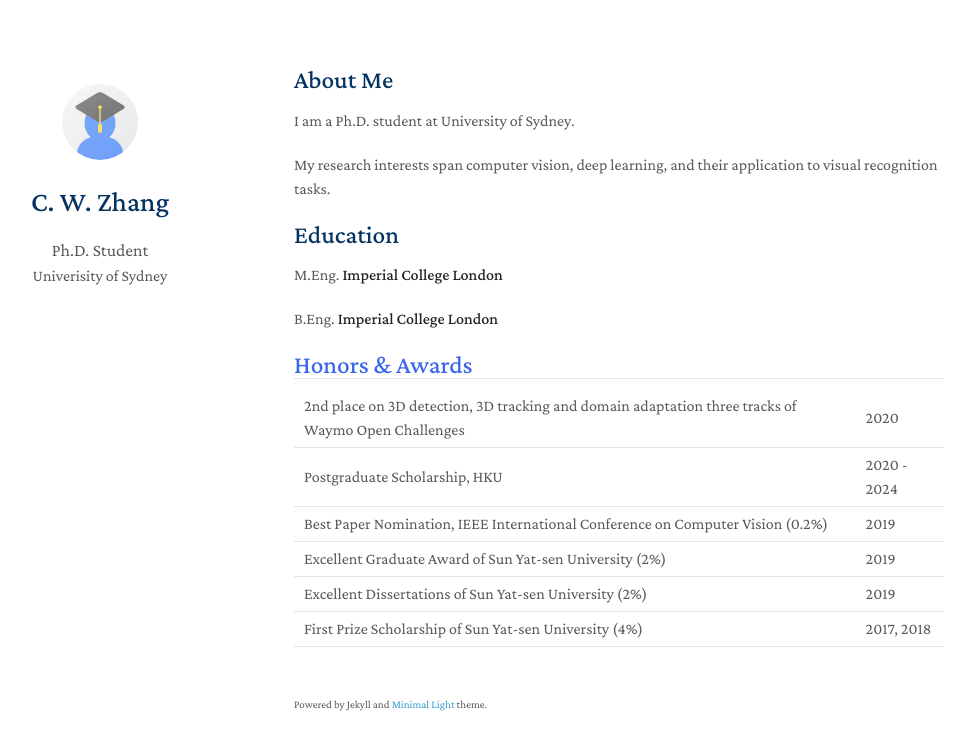
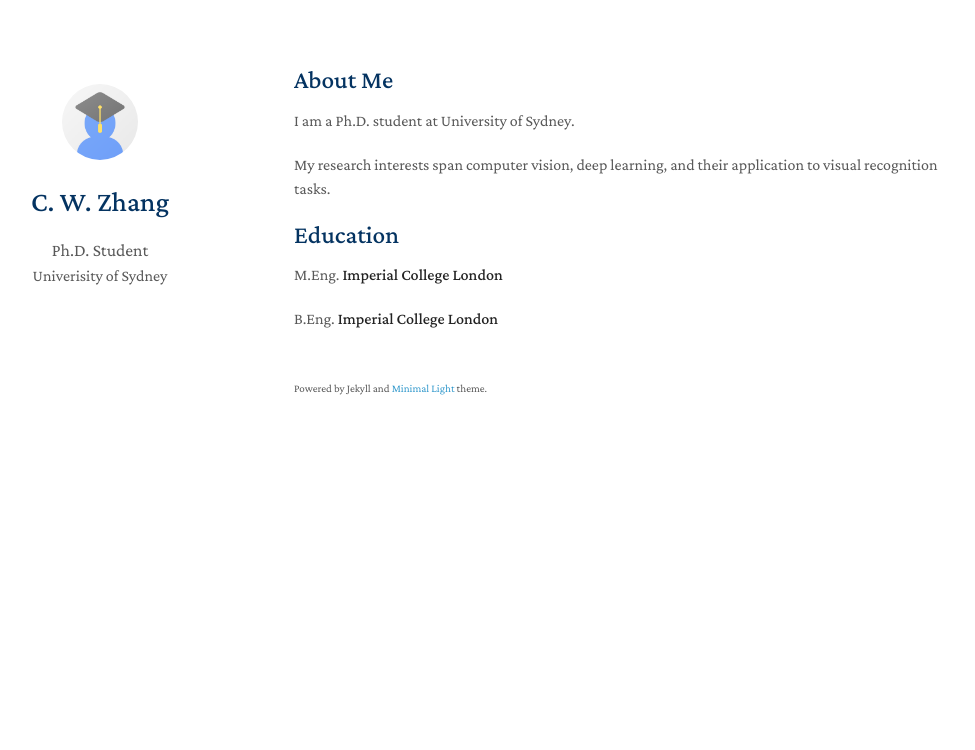
Before and after one commit to charmeleonz/charmeleonz.github.io, a Jekyll site: the page built from index.md, in a window 1280 px wide. Shown: the top 750 px of the page, without its empty margins (176-1151 px from the left). Built offline with Jekyll 4.4.1, drawn with Linux system fonts in a browser that asks for light colours; nearby versions of some CDN libraries; a style sheet for code colours, icons or effects is not loaded; our own code applies the rules of GitHub Pages for plain Markdown files.

Commit message:
Update education.md

```diff
--- a/_includes/education.md
+++ b/_includes/education.md
@@ -3,34 +3,3 @@
 M.Eng. **Imperial College London**
 
 B.Eng. **Imperial College London**
-
-<h2 id="honors--awards" style="color:rgb(59, 103, 236)">Honors &amp; Awards</h2>
-<hr style="margin-top:-16px;margin-bottom:10px;" />
-<table style="border-spacing:2px" width="100%">
-    <tbody>
-    <tr>
-        <td>2nd place on 3D detection, 3D tracking and domain adaptation three tracks of Waymo Open Challenges</td>
-        <td>2020</td>
-    </tr>
-    <tr>
-        <td>Postgraduate Scholarship, HKU</td>
-        <td>2020 - 2024</td>
-    </tr>
-    <tr>
-        <td>Best Paper Nomination, IEEE International Conference on Computer Vision (0.2%)</td>
-        <td>2019</td>
-    </tr>
-    <tr>
-        <td>Excellent Graduate Award of Sun Yat-sen University (2%)</td>
-        <td>2019</td>
-    </tr>
-    <tr>
-        <td>Excellent Dissertations of Sun Yat-sen University (2%)</td>
-        <td>2019</td>
-    </tr>
-    <tr>
-        <td>First Prize Scholarship of Sun Yat-sen University (4%)</td>
-        <td>2017, 2018</td>
-    </tr>
-
-</tbody></table>
```
